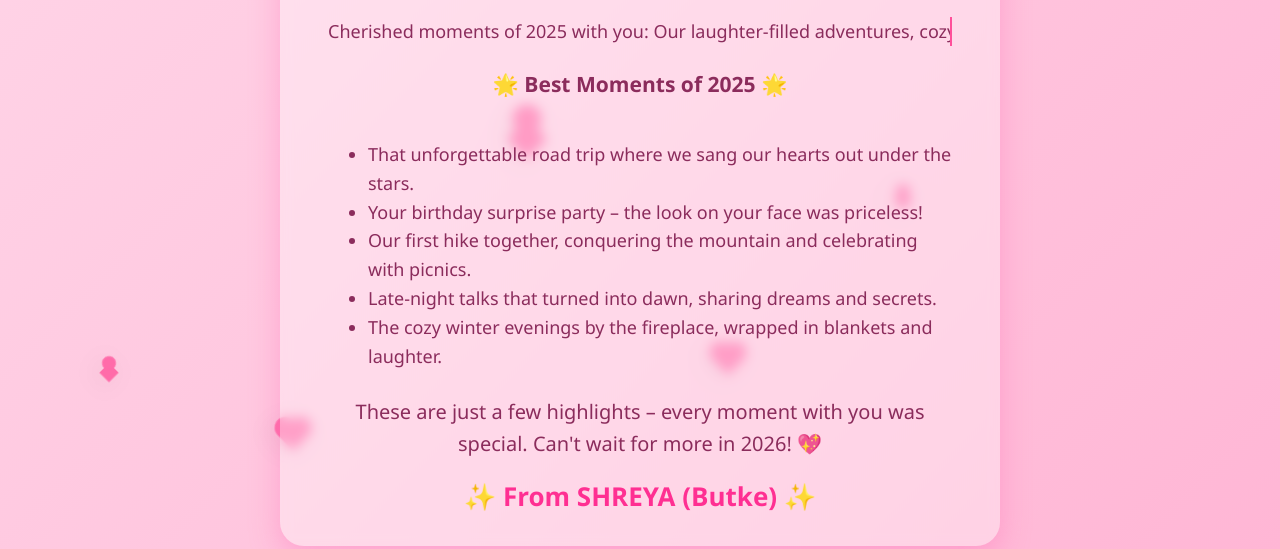
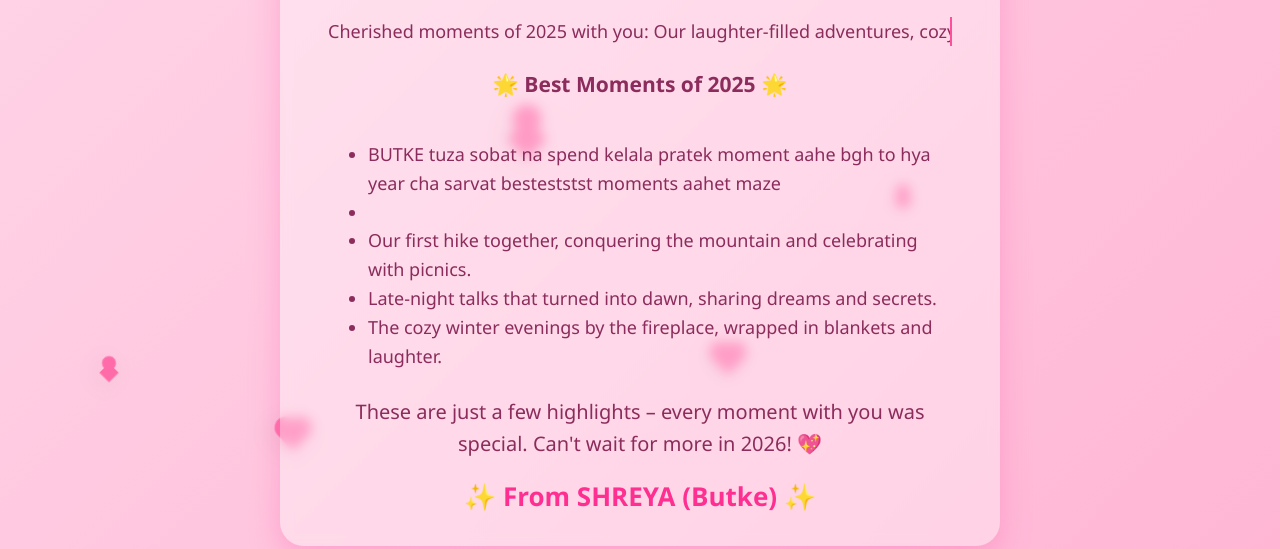
Before and after one commit to rohitsuryawanshiv-eng/happy-new-year, a plain HTML site: page index.html in a window 1280 px wide. Both pictures are taken after a click on the button "Next: Best Moments of 2025". Shown: the part 251-800 px from the top of the page. Drawn offline with Linux system fonts and the light colour scheme.

Commit message:
Update best moments list in index.html

```diff
--- a/index.html
+++ b/index.html
@@ -212,8 +212,8 @@
     <div class="best-moments" id="bestMoments">
       <h3>🌟 Best Moments of 2025 🌟</h3>
       <ul style="text-align: left; display: inline-block;">
-        <li>That unforgettable road trip where we sang our hearts out under the stars.</li>
-        <li>Your birthday surprise party – the look on your face was priceless!</li>
+        <li>BUTKE tuza sobat na spend kelala pratek moment aahe bgh to hya year cha sarvat besteststst moments aahet  maze</li>
+        <li></li>
         <li>Our first hike together, conquering the mountain and celebrating with picnics.</li>
         <li>Late-night talks that turned into dawn, sharing dreams and secrets.</li>
         <li>The cozy winter evenings by the fireplace, wrapped in blankets and laughter.</li>
```
